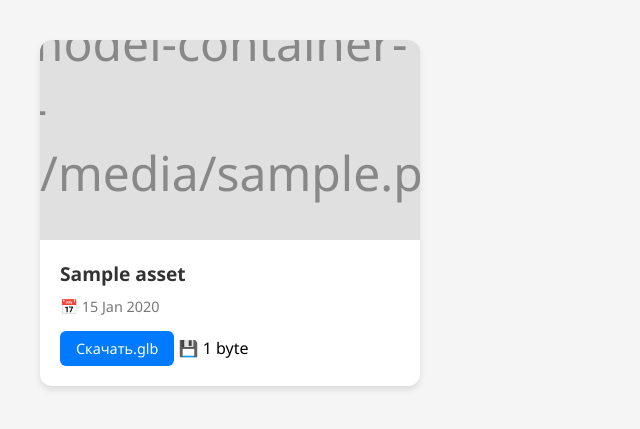
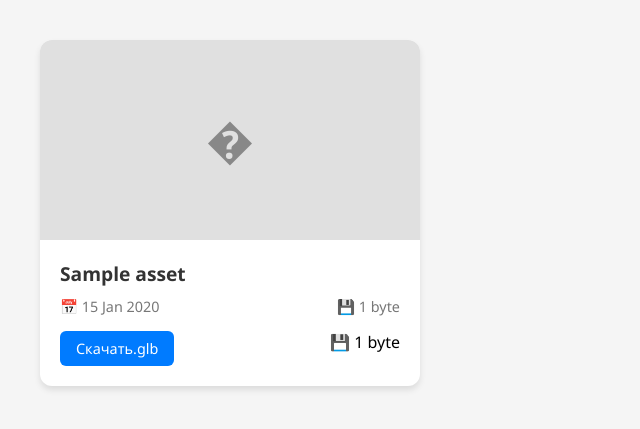
Before and after one commit to Shida78/web-structures, a Django app: template gallery/templates/gallery/index.html in a window 1280 px wide. Shown: the part 163-592 px from the top of the page, without its empty margins (0-640 px from the left). Run offline with Django 5.2, Linux system fonts and the light colour scheme; the template is opened without the code that fills it: most values are stand-ins (such as "Sample title", 1, 10 or a date in 2020).

Commit message:
updated icons home

```diff
--- a/gallery/templates/gallery/index.html
+++ b/gallery/templates/gallery/index.html
@@ -30,8 +30,9 @@
                     -->
 
                     <div class="card-preview">
+                        <!-- Временно оставим текст, пока JS не заменит его на Canvas
                         id="model-container-{{ asset.id }}"
-                        data-url="{{ asset.file.url }}">
+                        data-url="{{ asset.file.url }}">  -->
 
                         <!-- Временно оставим текст, пока JS не заменит его на Canvas -->
                         �
@@ -45,14 +46,15 @@
                             <span>📅 {{ asset.created_at|date:"d M Y" }}</span>
                             <!-- Если есть файл, показываем размер -->
                             {% if asset.file %}
-                                <!--<span style="float: right;">💾 {{asset.file.size|filesizeformat }}</span> -->
+                                <span style="float: right;">💾 {{asset.file.size|filesizeformat }}</span>
                             {% endif %}
                         </div>
 
                         <!-- Кнопка скачивания -->
                         {% if asset.file %}
                             <a href="{{ asset.file.url }}" class="btn" download>Скачать.glb</a>
-                            <span>💾 {{asset.file.size|filesizeformat }}</span>
+                            <!-- <span>💾 {{asset.file.size|filesizeformat }}</span> -->
+                            <span style="float: right;">💾 {{asset.file.size|filesizeformat }}</span>
                         {% else %}
                             <span style="color: red;">Файл потерян</span>
                         {% endif %}
```
